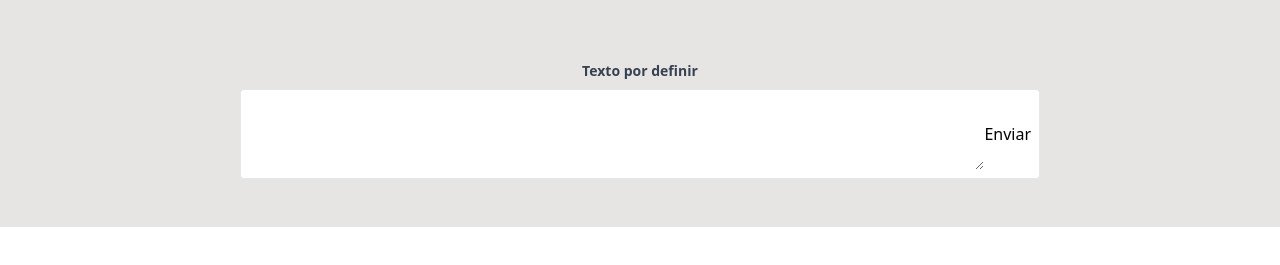
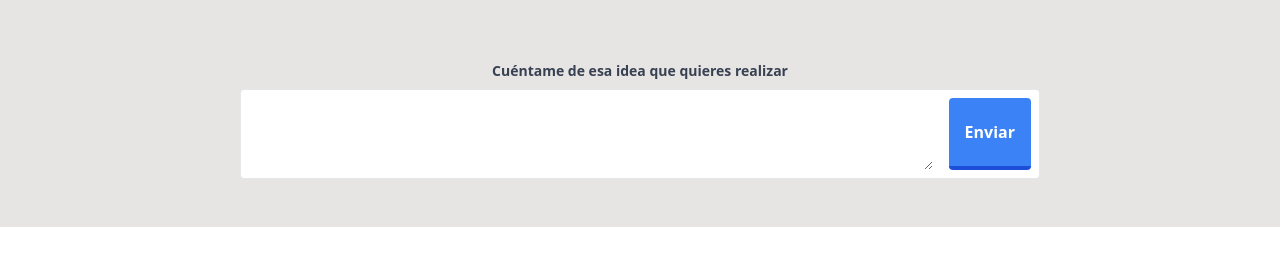
Before and after one commit to gustavoromerocl/portafolio-personal-gatsby, a Gatsby site: page / in a window 1280 px wide. Shown: the part 351-616 px from the top of the page. Built offline with nearby package versions, Linux system fonts and the light colour scheme; Gatsby itself is replaced by a stand-in of ours.

Commit message:
primeros pasos del proyecto - directiva apply de tailwind

```diff
--- a/src/components/contactForm.jsx
+++ b/src/components/contactForm.jsx
@@ -6,13 +6,15 @@ const contactForm = () => (
       id='contact-content'
       name="contact-content"
       htmlFor=""
-      className='block text-gray-700 text-sm font-bold mb-2'>Texto por definir</label>
+      className='block text-gray-700 text-sm font-bold mb-2'>
+        Cuéntame de esa idea que quieres realizar
+      </label>
     <div className='flex rounded bg-white border p-2'>
       <textarea
         id='contact-content'
         name="contact-content"
         className='flex-1 py-3 px-3 text-gray-700 focus:outline-none focus:shadow-md'></textarea>
-      <button className='btn'>Enviar</button>
+      <button className='btn ml-4'>Enviar</button>
     </div>
 
   </form>
--- a/src/styles/global.css
+++ b/src/styles/global.css
@@ -5,3 +5,7 @@
 @tailwind components;
 
 @tailwind utilities;
+
+.btn {
+  @apply bg-blue-500 text-white font-bold border-blue-700 py-2 px-4 border-b-4 rounded;
+}
```
